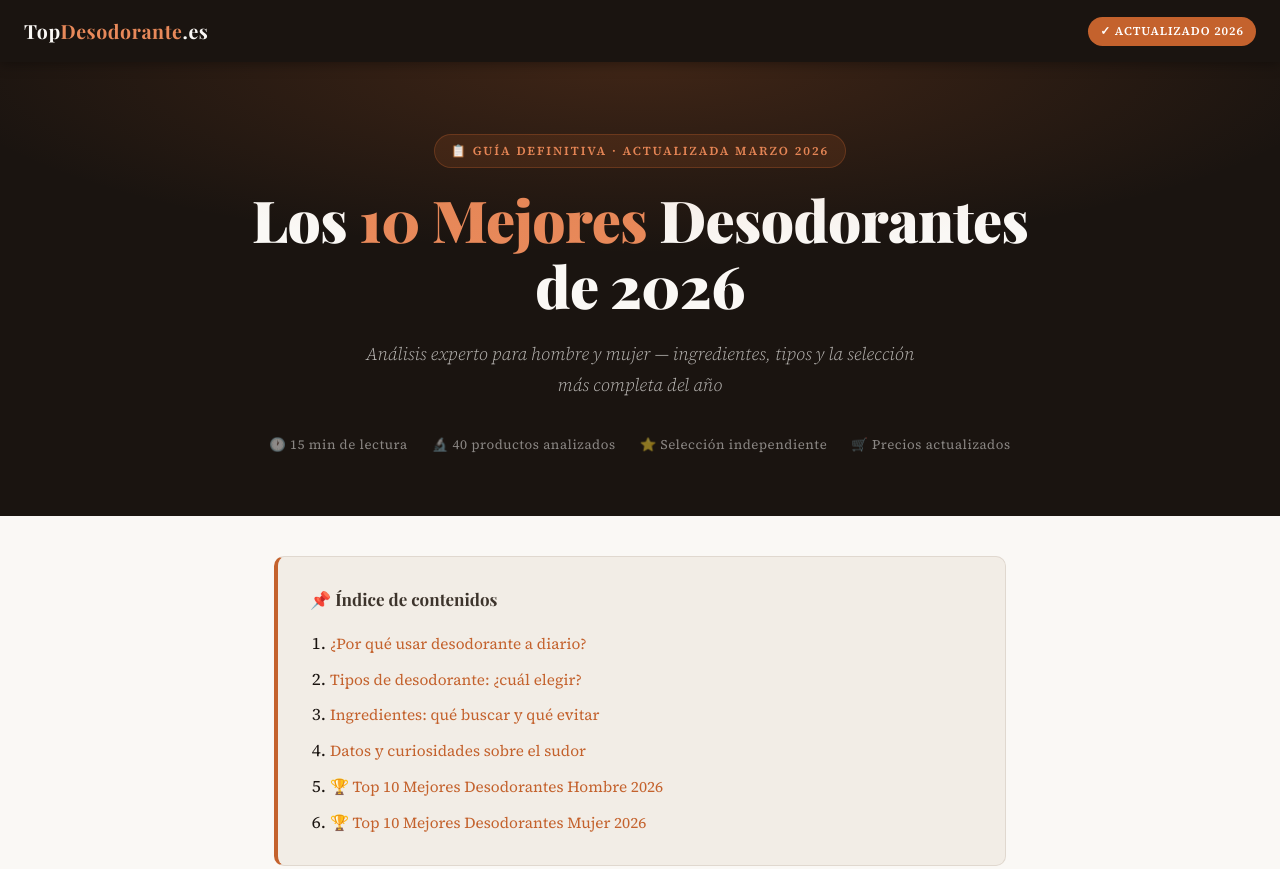
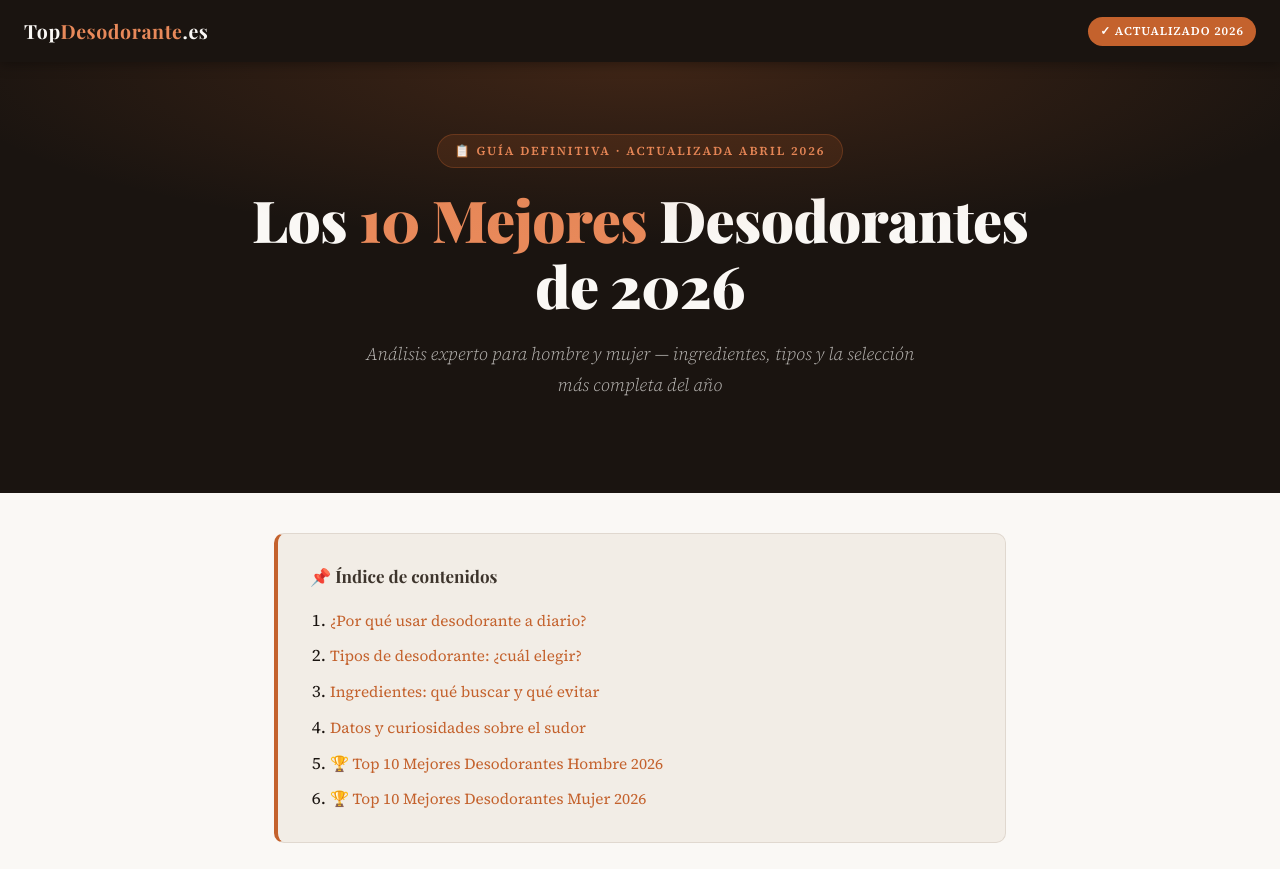
Before and after one commit to aleguarino/desodorantes, a plain HTML site: page index.html in a window 1280 px wide. Shown: the top 869 px of the page. Drawn offline with nearby package versions, Linux system fonts and the light colour scheme.

Commit message:
Update publication dates to April 2026

```diff
--- a/index.html
+++ b/index.html
@@ -869,18 +869,12 @@
     </header>
 
     <section class="hero">
-      <p class="hero-eyebrow">📋 Guía Definitiva · Actualizada Marzo 2026</p>
+      <p class="hero-eyebrow">📋 Guía Definitiva · Actualizada Abril 2026</p>
       <h1>Los <em>10 Mejores</em> Desodorantes de 2026</h1>
       <p class="hero-sub">
         Análisis experto para hombre y mujer — ingredientes, tipos y la
         selección más completa del año
       </p>
-      <div class="hero-meta">
-        <span>🕐 15 min de lectura</span>
-        <span>🔬 40 productos analizados</span>
-        <span>⭐ Selección independiente</span>
-        <span>🛒 Precios actualizados</span>
-      </div>
     </section>
 
     <div class="toc-wrap">
@@ -2117,7 +2111,7 @@
       <div class="privacy-inner">
         <h2>🔒 Política de Privacidad</h2>
         <p>
-          Última actualización: marzo de 2026. En cumplimiento del Reglamento
+          Última actualización: abril de 2026. En cumplimiento del Reglamento
           General de Protección de Datos (RGPD) de la UE y la Ley Orgánica
           3/2018 de Protección de Datos Personales y garantía de los derechos
           digitales (LOPDGDD), te informamos sobre cómo tratamos tu información
```
